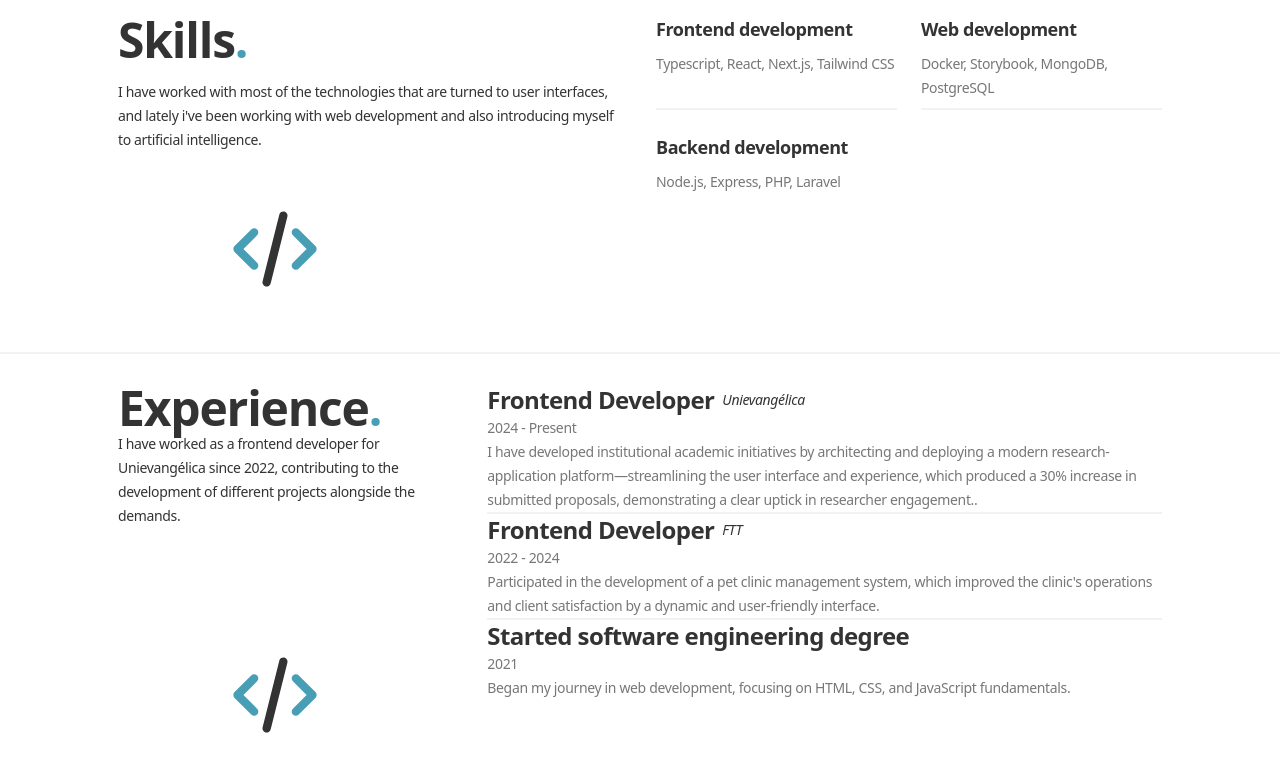
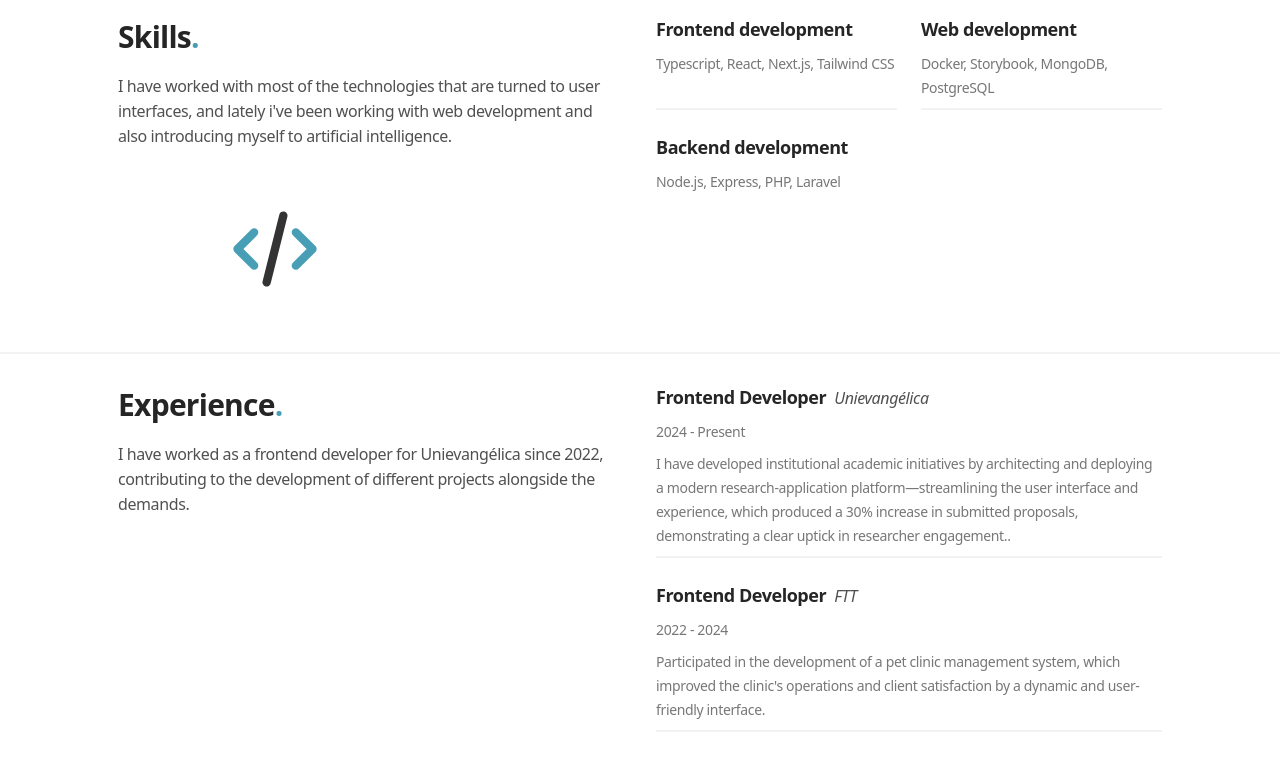
Before and after one commit to FilipeVOl/portfolio, a Next.js app: page / in a window 1280 px wide. Shown: the part 540-1300 px from the top of the page. Built offline with nearby package versions, Linux system fonts and the light colour scheme.

Commit message:
FIX: arrumando experience

```diff
--- a/app/experience/page.tsx
+++ b/app/experience/page.tsx
@@ -2,32 +2,37 @@
 
 import { experienceItems } from "./timeline-items";
 import { Typography } from "@/components/ui/typography";
-import Image from "next/image";
 import Divider from "../components/Divider";
-import CodeIcon from "../components/CodeIcon";
+import React from "react";
 
 export default function ExperiencePage() {
-
   return (
     <main id="experience">
       <div className="main-content main-icon">
-        <div className="md:grid md:grid-cols-[1fr_2fr] md:gap-8">
-          <div className="max-w-md items-center">
-            <Typography variant="h1">Experience<span className="text-secondary">.</span></Typography>
+        <div className="flex flex-col lg:flex-row gap-8 w-full">
+          <div className="max-w-3xl space-y-4 w-full">
+            <Typography variant="h2">Experience<span className="text-secondary">.</span></Typography>
             <Typography variant="lead">I have worked as a frontend developer for Unievangélica since 2022, contributing to the development of different projects alongside the demands.</Typography>
           </div>
-          <div className="max-w-full">
-            {experienceItems.map((item) => (
-              <div key={item.id}>
-                <div className="flex mt-6 md:mt-0 gap-2 items-center">
-                <Typography className="font-bold" variant="h3">{item.title}</Typography>
-                <Typography className="leading-none font-medium italic" noMargin variant="lead">{item.company}</Typography>
+          <div className="w-full">
+            <div className="grid grid-cols-1 gap-6 w-full">
+              {experienceItems.map((item, idx) => (
+                <div key={item.id} className="h-full">
+                  <div className="w-full flex flex-col h-full">
+                    <div className="flex gap-2 items-center mb-2">
+                      <Typography className="font-bold" variant="h4">{item.title}</Typography>
+                      {item.company && (
+                        <Typography className="leading-none font-medium italic" noMargin variant="lead">{item.company}</Typography>
+                      )}
+                    </div>
+                    <Typography className="mb-2" noMargin variant="subdesc">{item.date}</Typography>
+                    <Typography className="mb-2" variant="subdesc">{item.description}</Typography>
+                    <div className="flex-grow" />
+                    {idx !== experienceItems.length - 1 && <Divider />}
+                  </div>
                 </div>
-                <Typography className="mt-0" noMargin variant="subdesc">{item.date}</Typography>
-                <Typography variant="subdesc">{item.description}</Typography>
-                {experienceItems.indexOf(item) !== experienceItems.length - 1 && <Divider />}
-              </div>
-            ))}
+              ))}
+            </div>
           </div>
         </div>
       </div>
--- a/app/skills/page.tsx
+++ b/app/skills/page.tsx
@@ -11,7 +11,7 @@ export default function SkillsPage() {
       <div className="main-content main-icon">
         <div className="flex flex-col lg:flex-row gap-8 w-full">
           <div className="max-w-3xl space-y-4 w-full ">
-            <Typography variant="h1" className="text-start">Skills<span className="text-secondary">.</span></Typography>
+            <Typography variant="h2" className="text-start">Skills<span className="text-secondary">.</span></Typography>
             <Typography variant="lead" className="text-start">I have worked with most of the technologies that are turned to user interfaces, and lately i've been working with web development and also introducing myself to artificial intelligence.</Typography>
           </div>
           <div className="w-full">
--- a/components/ui/typography.tsx
+++ b/components/ui/typography.tsx
@@ -41,20 +41,20 @@ export function Typography({
   const Component = variantElements[variant];
 
   const styles = cva(
-    "scroll-m-20 tracking-tight text-[#333333]",
+    "scroll-m-20 tracking-tight text-[#252525]",
     {
       variants: {
         variant: {
-          h1: "font-bold scroll-m-20 text-4xl font-extrabold tracking-tight lg:text-5xl",
-          h2: "font-bold scroll-m-20 border-b pb-2 text-3xl font-semibold tracking-tight first:mt-0",
-          h3: "font-bold scroll-m-20 text-2xl font-semibold tracking-tight",
-          h4: "font-bold scroll-m-20 text-[18px] leading-[1.55] tracking-tight",
+          h1: "font-bold text-4xl font-extrabold tracking-tight lg:text-5xl",
+          h2: "font-bold text-[30px] tracking-tight leading-[1.4]",
+          h3: "font-bold text-2xl font-semibold tracking-tight",
+          h4: "font-bold text-[18px] leading-[1.55] tracking-tight",
           p: `leading-7 ${
             !noMargin ? "[&:not(:first-child)]:mt-6" : ""
           }`,
           blockquote: "font-bold mt-6 border-l-2 pl-6 italic",
           list: "font-bold my-6 ml-6 list-disc [&>li]:mt-2",
-          lead: "text-sm/6 font-medium",
+          lead: "text-[16px] leading-[1.56] opacity-80",
           inline: "inline-block",
           subdesc: "line-height-[1.5] font-medium text-[#777777] text-sm/6"
         },
```
